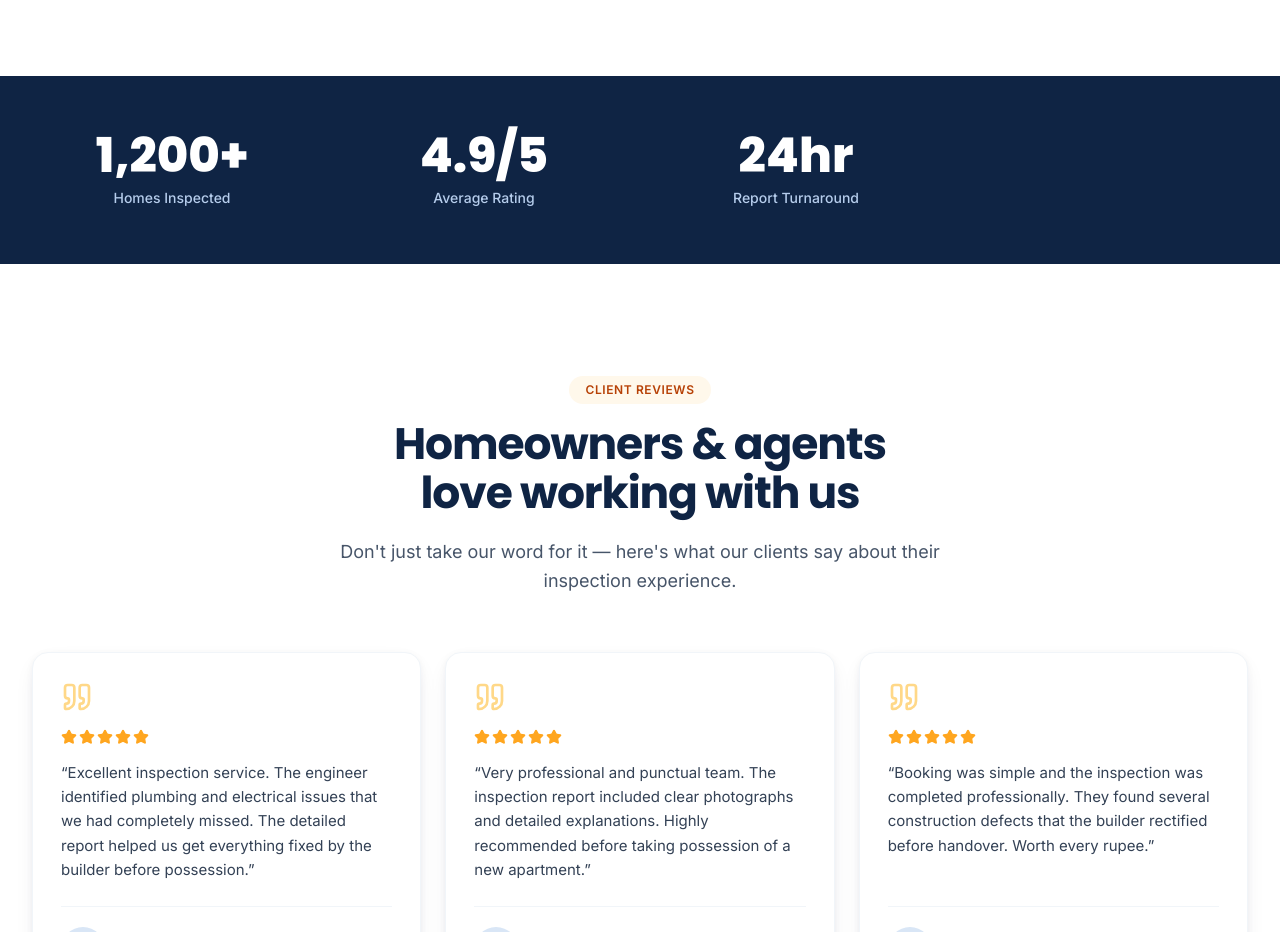
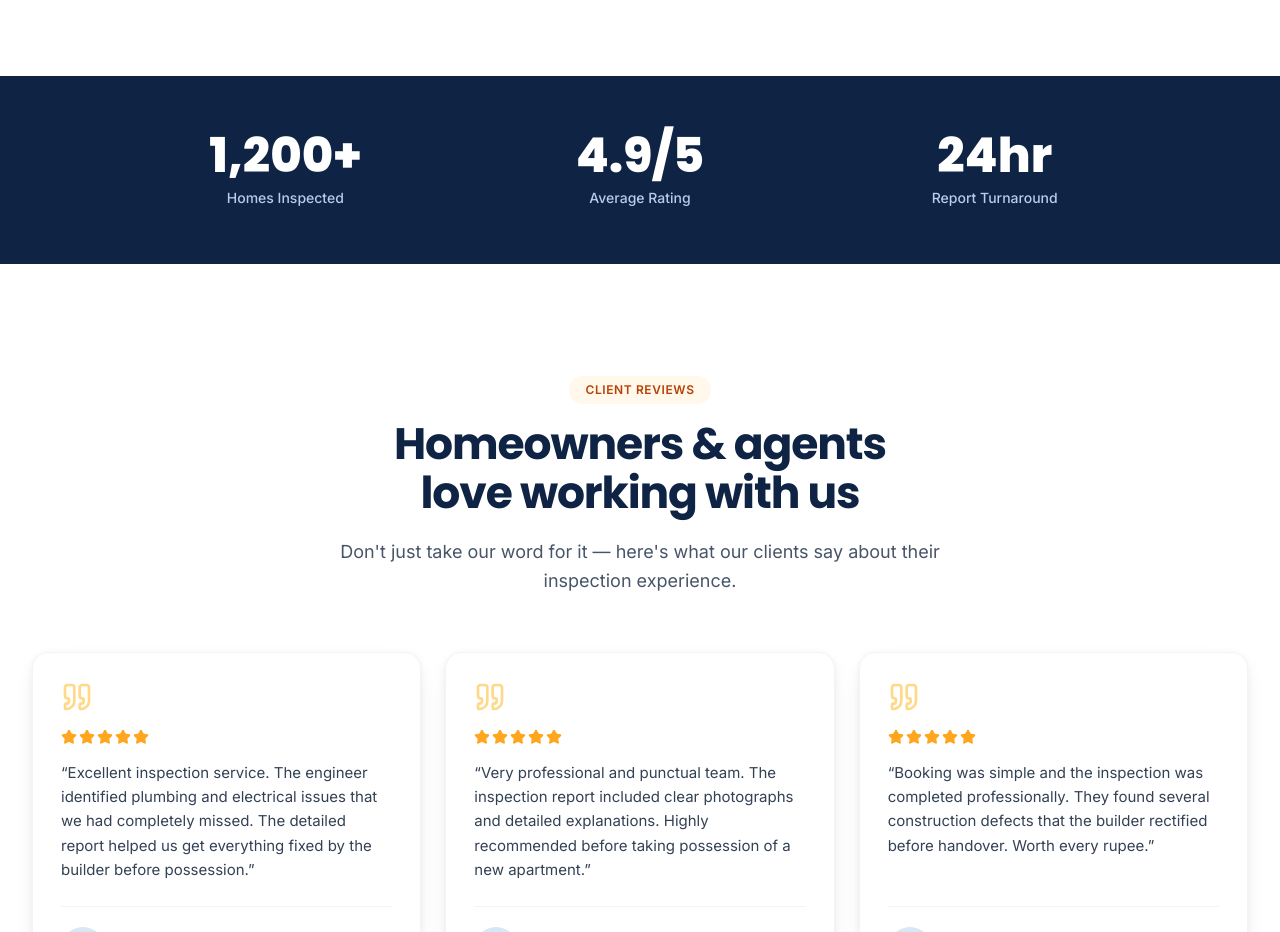
Before and after one commit to saichowdary96/4homeinspections, a Next.js app: page / in a window 1280 px wide. Shown: the part 5360-6292 px from the top of the page. Built offline with nearby package versions, Linux system fonts and the light colour scheme.

Commit message:
Update StatsSection.tsx

```diff
--- a/src/components/sections/StatsSection.tsx
+++ b/src/components/sections/StatsSection.tsx
@@ -5,7 +5,7 @@ export function StatsSection() {
   return (
     <section className="bg-brand-900">
       <div className="container-wide py-14">
-        <dl className="grid grid-cols-2 gap-8 lg:grid-cols-4">
+        <dl className="mx-auto grid max-w-5xl grid-cols-1 gap-10 sm:grid-cols-3">
           {siteConfig.stats.map((stat, i) => (
             <Reveal key={stat.label} delay={i * 0.08} className="text-center">
               <dt className="sr-only">{stat.label}</dt>
```
